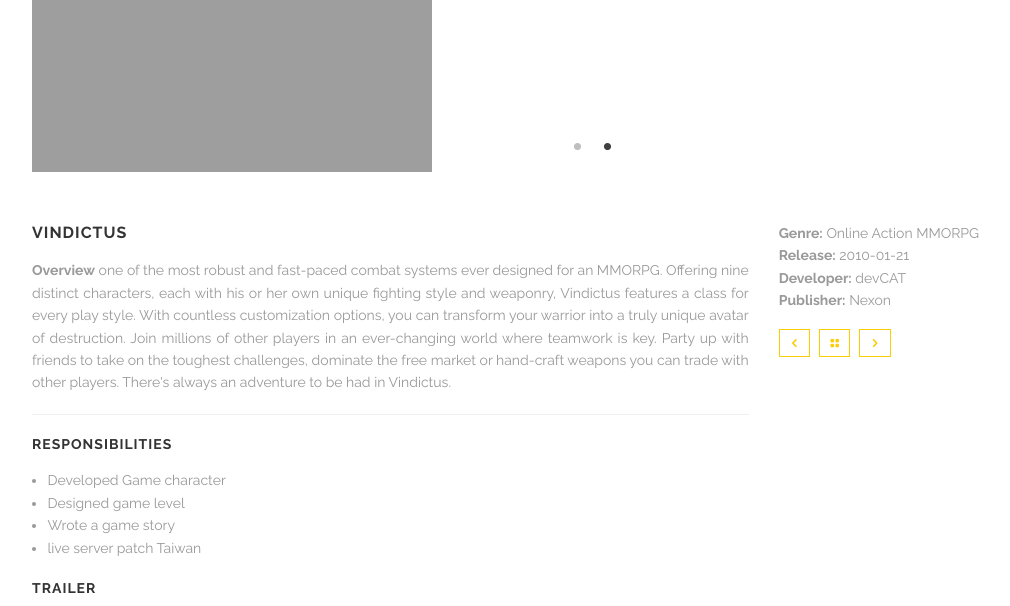
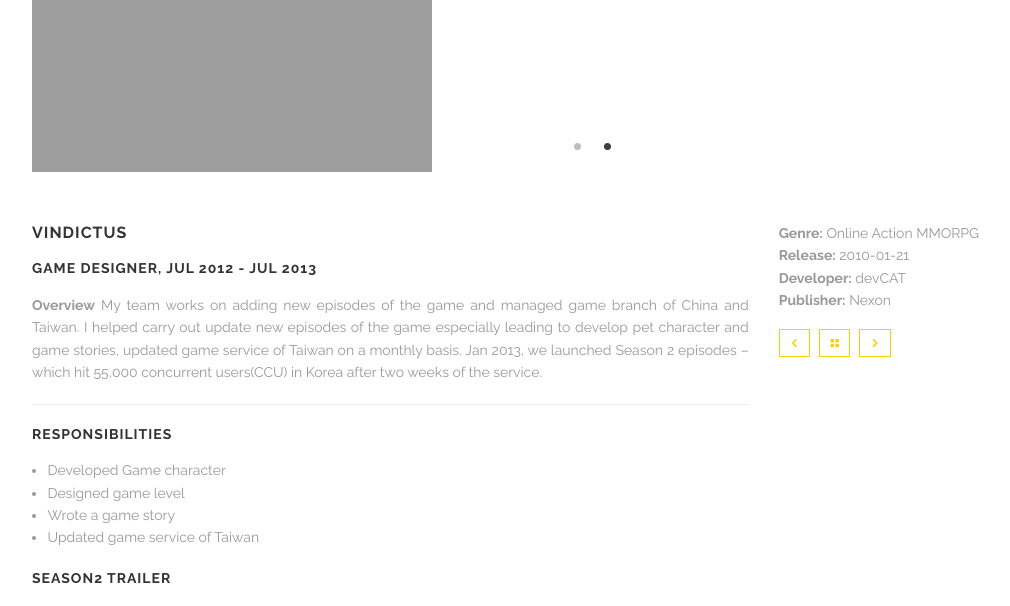
Before and after one commit to hyoeunK/hyoeunK.github.io, a Jekyll site: the page built from portfolio-item_vindictus.html, in a window 1280 px wide and 1400 px high, scrolled down 525 px. Shown: the top 606 px of the window, without its empty margins (63-1073 px from the left). Built offline with Jekyll 4.4.1, drawn with Linux system fonts in a browser that asks for light colours; some of the changed text lies outside the part shown.

Commit message:
vindictus

```diff
--- a/index.html
+++ b/index.html
@@ -126,7 +126,7 @@
 
                   <a class="button boxed" href="http://hyoeunkim.net/portfolio.html">View Portfolio</a>
 
-                  <a class="button " href="http://themeforest.net/user/honryou/portfolio?ref=honryou">Download CV</a>
+                  <a class="button " href="http://hyoeunkim.net/portfolio.html">Download CV</a>
 
               </div>
             </div>
--- a/portfolio-item_angryball.html
+++ b/portfolio-item_angryball.html
@@ -32,8 +32,10 @@
   <div class='spacing'></div>
   <div class='row'>
     <div class='large-8 columns'>
-      <h3>Angry Ball VR</h3>
-      <p style="text-align:justify;">
+      <h3>Angry Ball VR<br>
+        <h4>Game Designer, Since Summer 2018</h4>
+      </h3>
+
         <strong>Overview</strong>
         one of the most robust and fast-paced combat systems ever designed for an MMORPG. Offering nine distinct characters, each with his or her own unique fighting style and weaponry, Vindictus features a class for every play style. With countless customization options, you can transform your warrior into a truly unique avatar of destruction. Join millions of other players in an ever-changing world where teamwork is key. Party up with friends to take on the toughest challenges, dominate the free market or hand-craft weapons you can trade with other players. There's always an adventure to be had in Vindictus.
       </p>
--- a/portfolio-item_vindictus.html
+++ b/portfolio-item_vindictus.html
@@ -32,10 +32,12 @@
   <div class='spacing'></div>
   <div class='row'>
     <div class='large-8 columns'>
-      <h3>Vindictus</h3>
+      <h3>Vindictus<br>
+        <h4>Game Designer, Jul 2012 - Jul 2013</h4>
+      </h3>
       <p style="text-align:justify;">
         <strong>Overview</strong>
-        one of the most robust and fast-paced combat systems ever designed for an MMORPG. Offering nine distinct characters, each with his or her own unique fighting style and weaponry, Vindictus features a class for every play style. With countless customization options, you can transform your warrior into a truly unique avatar of destruction. Join millions of other players in an ever-changing world where teamwork is key. Party up with friends to take on the toughest challenges, dominate the free market or hand-craft weapons you can trade with other players. There's always an adventure to be had in Vindictus.
+        My team works on adding new episodes of the game and managed game branch of China and Taiwan. I helped carry out update new episodes of the game especially leading to develop pet character and game stories, updated game service of Taiwan on a monthly basis. Jan 2013, we launched Season 2 episodes – which hit 55,000 concurrent users(CCU) in Korea after two weeks of the service.
       </p>
       <hr>
 
@@ -46,7 +48,7 @@
           <li>Developed Game character</li>
           <li>Designed game level</li>
           <li>Wrote a game story</li>
-          <li>live server patch Taiwan</li>
+          <li>Updated game service of Taiwan</li>
         </ul>
 
       </p>
@@ -59,27 +61,28 @@
       </div>
       <div> -->
       <p>
-        <h4>Trailer</h4>
+        <h4>Season2 Trailer</h4>
       </p>
-      <iframe width="720" height="480" src="https://www.youtube.com/embed/gu0FEcNkLtE?rel=0" frameborder="0" allow="autoplay; encrypted-media" allowfullscreen></iframe>
+      <iframe width="720" height="480" src="https://www.youtube.com/embed/dbeSZ8X0Tg8?rel=0" frameborder="0" allow="autoplay; encrypted-media" allowfullscreen></iframe>
       <div class='spacing'></div>
 
       <h3>Game Design</h3>
 
-      <p>
-        <strong>Pet Character</strong>
-        Developed interactive pet of the Vindictus. Chieftain is the most famous monster in the game and we made Chieftain Junior as a user’s pet<br>
-        <strong>Role</strong>
-        Designed character's skills, actions, and combat styles. Especially I suggested interactive skills of this pet at first. the pet can dance with player to increase personal intimacy and express its emotions such as anger, hunger, and pleasure. Depending on the mood of the pet, the ability of the pet varies. These skills induce users to participate more actively in the game.
+      <p style="text-align:justify;">
+        <strong>Pet Character</strong><br>
+        The first interactive pet in the game. Chieftain is the most popular monster in the game, so we made baby version of the monster as user’s pet.<br>
+        <strong>Role</strong><br>
+        Designed character's skills, actions, and combat styles. Especially I suggested interactive skills of this pet at first. The pet can dance with player to increase personal intimacy and express its emotions such as anger, hunger, and pleasure. Depending on its mood, the ability of the pet varies.
       </p>
       <iframe width="720" height="480" src="https://www.youtube.com/embed/tKeJ3Z47WwQ?rel=0" frameborder="0" allow="autoplay; encrypted-media" allowfullscreen></iframe>
       <div class='spacing'></div>
 
-      <p>
-        <strong>Sub story of the Season 2</strong>
-        The actors sang the ending theme song of this film to deliver their sincerity to audiences<br>
-        <strong>Role</strong>
-        Wrote 22 episodes in Season 2
+      <p style="text-align:justify;">
+        <strong>Season 2 - Sub Stories</strong><br>
+        Season 2 was the biggest update after releasing the game because it introduced different part of the game world (Ocean and Dessert) and started whole new story with new characters.<br>
+        <strong>Role</strong><br>
+        Wrote 22 episodes in Season 2 about new adventures and NPCs back story.<br>
+        <a href="https://vindictus.gamepedia.com/Stories#Season_2">Click here: Story List</a>
       </p>
 
       <div class="image123">
```
